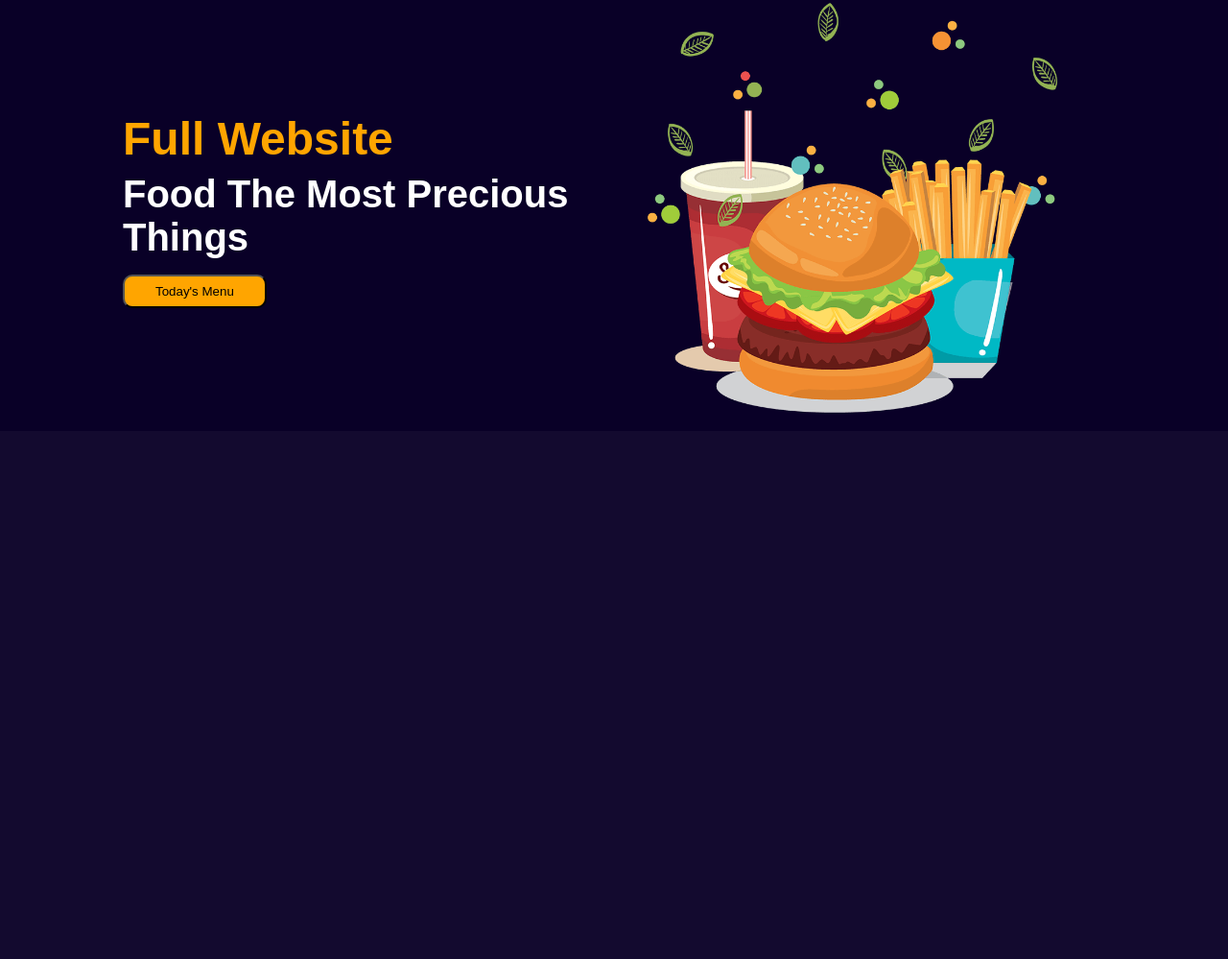
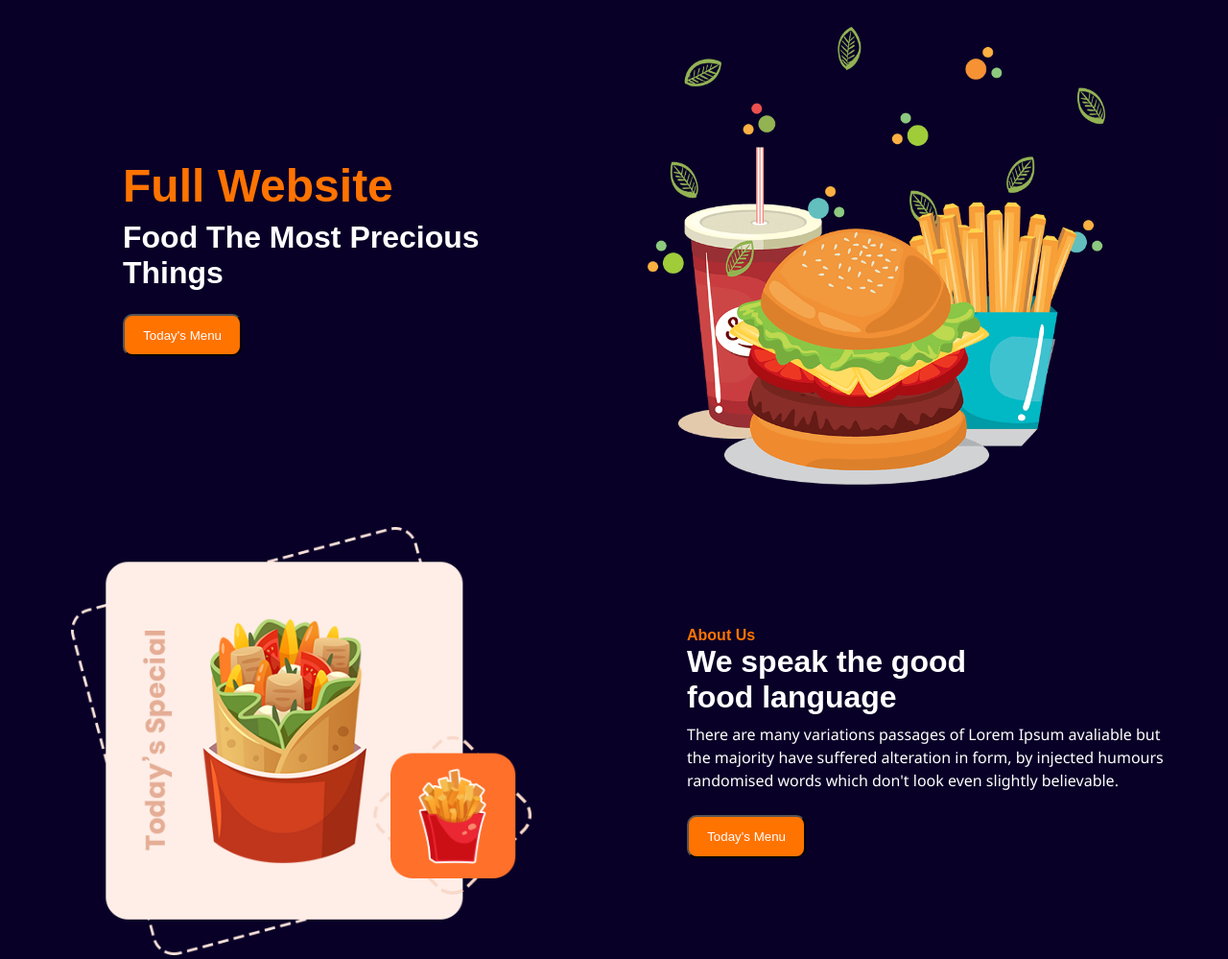
Before and after one commit to jantra9/Hanburger-restaurant, a plain HTML site: page index.html in a window 1280 px wide. Shown: the part 134-1133 px from the top of the page at 96% size. Before the commit the page ends 800 px from the top, so only its background shows below. Drawn offline with Linux system fonts and the light colour scheme.

Commit message:
add About

```diff
--- a/css/style.css
+++ b/css/style.css
@@ -6,6 +6,8 @@
     font-family: sans-serif;
     box-sizing: border-box;
     background-color: rgba(10, 0, 39, 0.962);
+    color: white;
+
 }
 
 /* body{
@@ -14,8 +16,10 @@
 } */
 
 :root{
-    --fs-xl: clamp(1.5rem, 3.5vw + 0.75rem, 3rem);
-    --fs-600:clamp(1rem, 2.5vw + 0.5rem, 2.5rem);
+    --fs-xl: clamp(1.5rem, 3vw + 0.75rem, 3rem);
+    --fs-600:clamp(1rem, 2.5vw + 0.5rem, 2rem);
+    --fs-200: clamp(0.5rem, 1vw + 0.25rem. 1rem);
+    --main-organge:rgb(255, 115, 0);
 }
 
 header{
@@ -26,7 +30,7 @@ header{
 
 .logo{
     padding:40px 100px;
-    color:rgb(255, 149, 2);
+    color:var(-main);
     font-weight: 800;
     font-size: 2.2rem;
     font-family:'Gill Sans', 'Gill Sans MT', Calibri, 'Trebuchet MS', sans-serif
@@ -53,7 +57,7 @@ header{
 
 .home-text h1{
     font-size: var(--fs-xl);
-    color: orange;
+    color: var(--main-organge);
 }
 
 .home-text h2{
@@ -66,18 +70,19 @@ header{
     width: 100%;
 }
 
-.home button{
-    background-color: orange;
-    padding: 0.5rem 2rem;
+.btn{
+    background-color:var(--main-organge);
+    padding: 0.8rem 1.2rem;
     border-radius: 10px;
-    margin-top: 1rem;
+    margin-top: 1.5rem;
+
 }
 
 .home{
     display: flex;
     width: 100%;
     gap: 70px;
-    padding: 15px 10%;
+    padding: 40px 10%;
     align-items: center;
     flex-wrap: wrap;
 }
@@ -93,9 +98,40 @@ header{
 
 .home-img img{
     width: 100%;
-    min-width:350px;
-    padding-right: 50px;
+    min-width: 250px;
+    max-width: 500px;
 
+}
+
+.about {
+    display: grid;
+    grid-template-columns: repeat(2, 2fr); /* Two columns each taking up 50% of width */
+    gap: 1.5rem; /* Adjust gap between the columns */
+    align-items: center;
+  }
+.about-img img{
+    max-width: 100%;
+    width: 480px;
+    height: auto;
+}
+
+.about-text{
+    padding-inline:5vw;
+}
+.about span{
+    font-size:var(--fs-200);
+    font-weight: 700;
+    color: var(--main-organge);
+}
+
+.about h2{
+    font-size: var(--fs-600);
+}
+
+.about p{
+    line-height: 1.5rem;
+    font-family:'Segoe UI', Tahoma, Geneva, Verdana, sans-serif;
+    margin-top: 1vh;
 }
 
 @media screen and (max-width: 670px){
@@ -109,9 +145,20 @@ header{
         width: 100%;
         display: flex;
         flex-direction: column;
+        overflow: hidden;
+
 
     }
     .home .home-text{
         text-align: center;
+        width: 100vw;
+        margin: 0 auto;
+    }
+
+}
+
+@media screen and (max-width: 500px){
+    .home .home-img{
+      margin-left:12%;
     }
 }
--- a/index.html
+++ b/index.html
@@ -24,12 +24,28 @@
         <div class="home-text">
         <h1>Full Website</h1>
         <h2>Food The Most Precious Things</h2>
-        <button>Today's Menu</button>
+        <button class="btn">Today's Menu</button>
         </div>
 
         <div class="home-img">
             <img src="./img/home.png"/>
         </div>
     </div>
+
+  <!--about start-->
+<section class="about" id="about">
+    <div class="about-img">
+        <img src="./img/about.png">
+    </div>
+    <div class="about-text">
+        <span>About Us</span>
+        <h2>We speak the good <br> food language</h2>
+        <p>There are many variations passages of Lorem Ipsum avaliable
+            but the majority have suffered alteration in form, by injected
+            humours randomised words which don't look even slightly believable.
+        </p>
+        <button class="btn">Today's Menu</button>
+    </div>
+</section>
 </body>
 </html>
```
